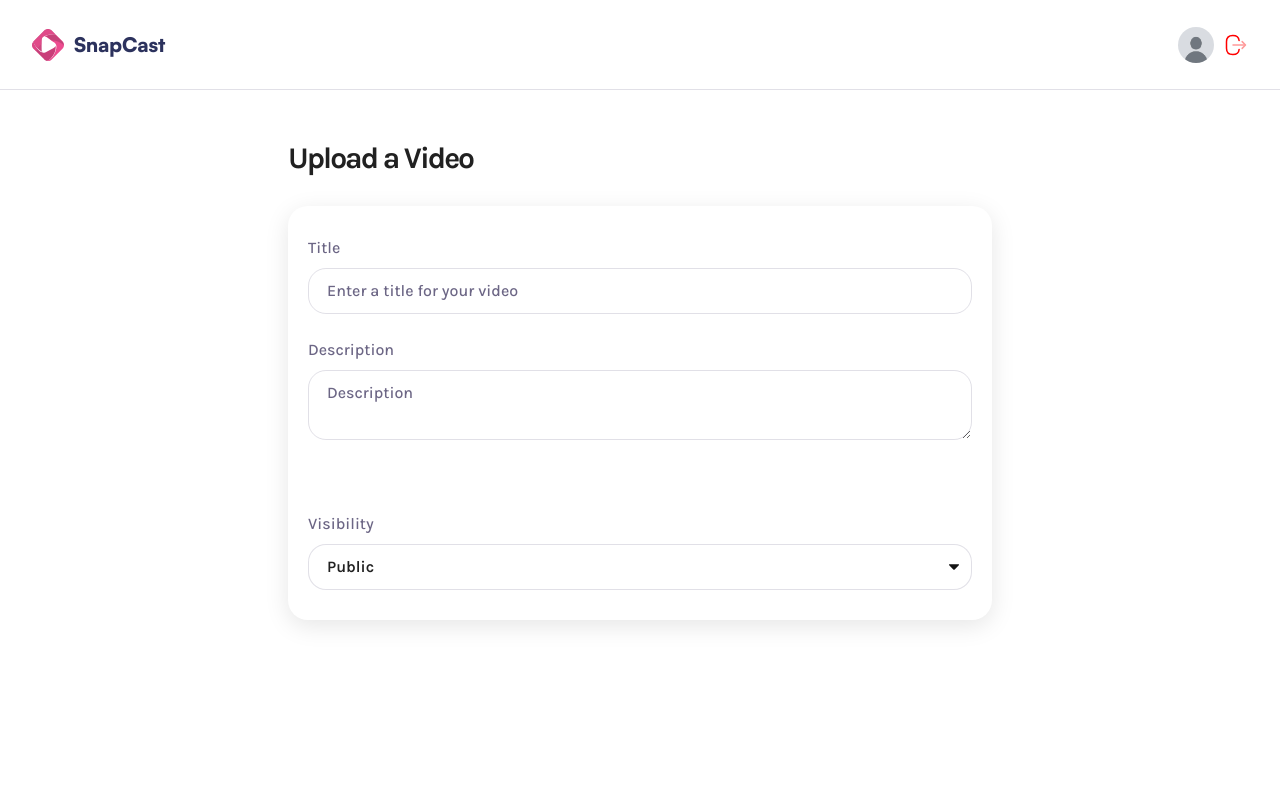
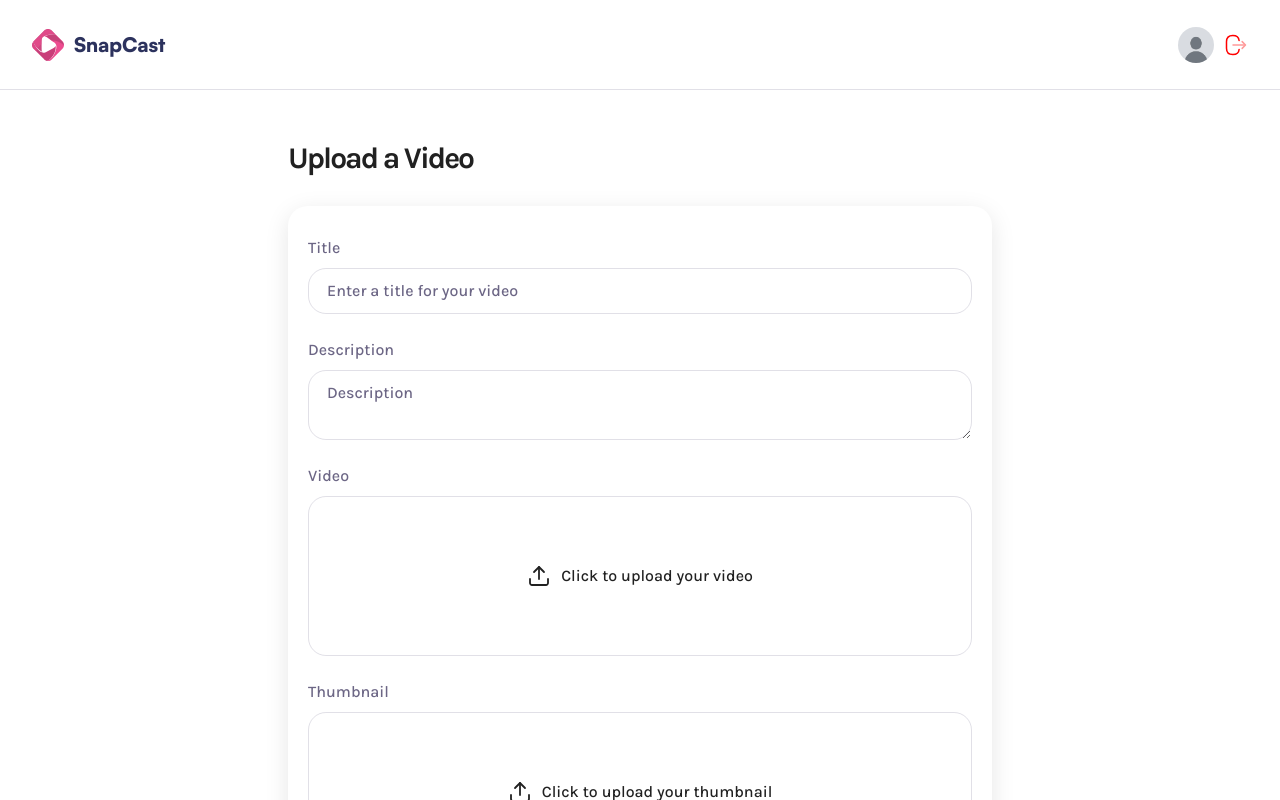
Before and after one commit to codingmster1/video-share, a Next.js app: page /upload in a window 1280 px wide. Shown: the top 800 px of the page. Built offline with nearby package versions, Linux system fonts and the light colour scheme.

Commit message:
button props for upload video

```diff
--- a/components/FileInput.tsx
+++ b/components/FileInput.tsx
@@ -1,9 +1,38 @@
+import Image from 'next/image'
 import React from 'react'
 
 const FileInput = ({ id, label, accept, file, previewUrl, inputRef, onChange, onReset, type }: FileInputProps) => {
   return (
     <section className="file-input">
+<label htmlFor={id}>{label}</label>
 
+<input
+type="file"
+id={id}
+accept={accept}
+ref={inputRef}
+hidden
+onChange={onChange}
+/>
+
+{!previewUrl ? (
+    <figure>
+        <Image src="/assets/icons/upload.svg" alt="upload"
+        height={24} width={24} />
+        <p>Click to upload your {id}</p>
+    </figure>
+): (
+    <div>
+{ type === 'video' ?
+<video src={previewUrl} controls />
+: <Image src={previewUrl} alt="image" fill />
+}
+<button type="button" onClick={onReset}>
+<Image src="/assets/icons/close.svg" alt="close" width={16} height={16} />
+</button>
+<p>{file?.name}</p>
+    </div>
+)}
     </section>
   )
 }
```
